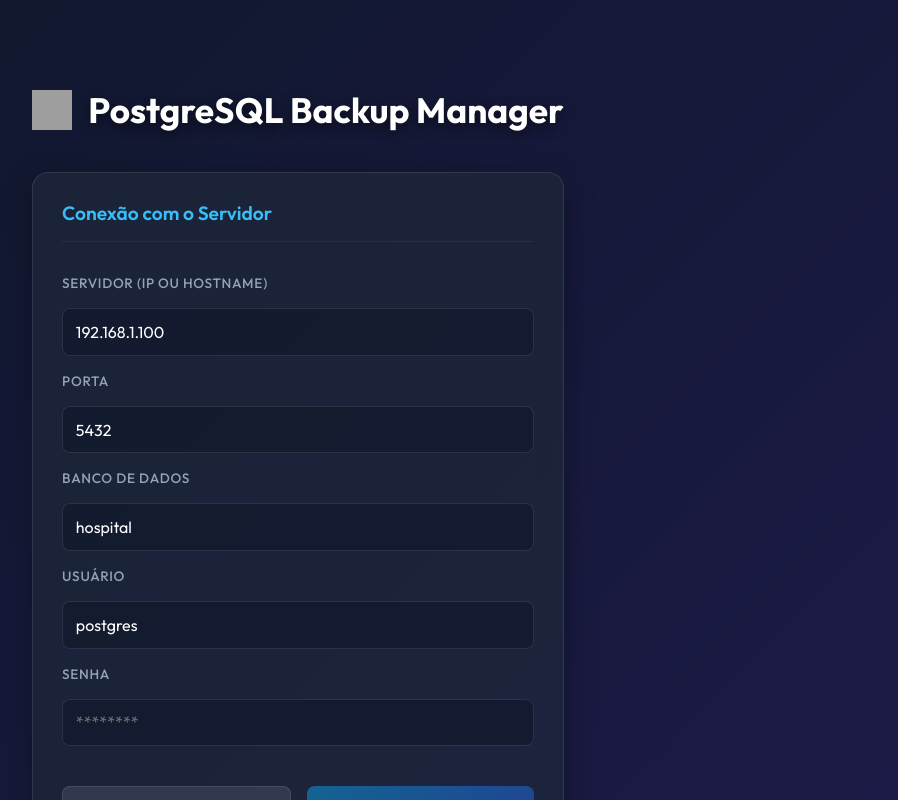
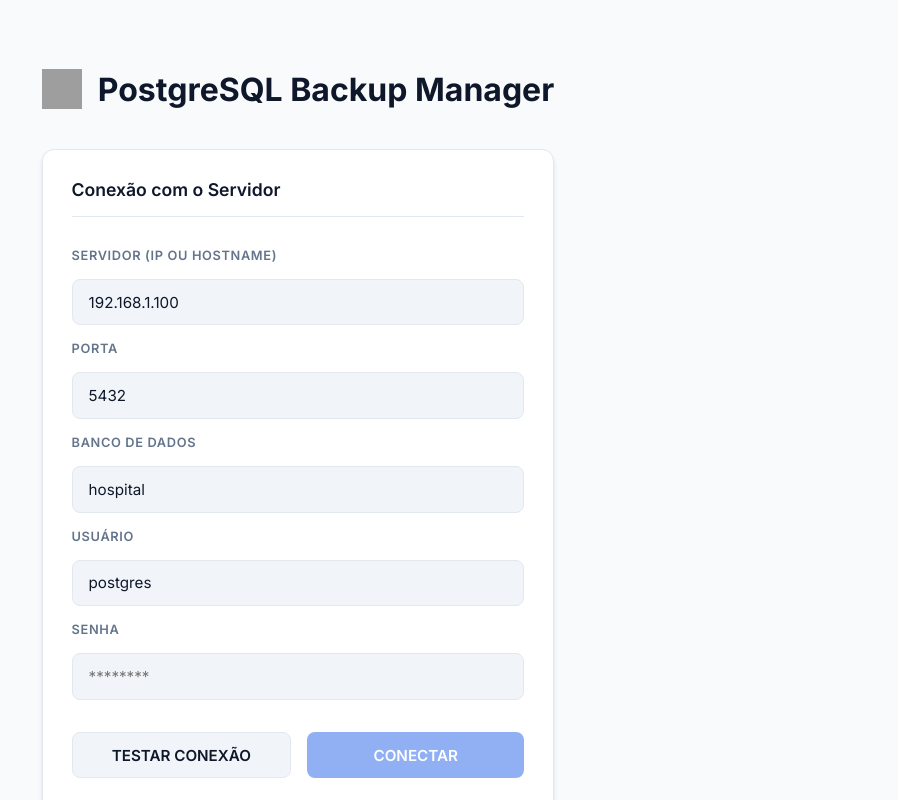
Before and after one commit to SrGumball/PostgreSQL-AUTOMATICO-, a React (Vite) app: page / in a window 1280 px wide. Shown: the top 800 px of the page, without its empty margins (342-1240 px from the left). Built offline with nearby package versions, Linux system fonts and the light colour scheme; grey boxes are pictures that could not be loaded.

Commit message:
style: apply premium clean Light Mode theme

```diff
--- a/src/App.tsx
+++ b/src/App.tsx
@@ -297,10 +297,10 @@
             <div style={{ width: '100%', height: 160 }}>
               <ResponsiveContainer width="100%" height="100%">
                 <AreaChart data={chartData} margin={{ top: 10, right: 10, left: -20, bottom: 0 }}>
-                  <XAxis dataKey="day" stroke="#a6adc8" fontSize={12} tickLine={false} axisLine={false} />
-                  <YAxis stroke="#a6adc8" fontSize={12} tickLine={false} axisLine={false} />
-                  <Tooltip contentStyle={{ backgroundColor: '#181825', border: '1px solid #45475a', borderRadius: '8px' }} />
-                  <Area type="monotone" dataKey="size" name="Tamanho (MB)" stroke="#89b4fa" fill="#89b4fa" fillOpacity={0.3} />
+                  <XAxis dataKey="day" stroke="#64748b" fontSize={12} tickLine={false} axisLine={false} />
+                  <YAxis stroke="#64748b" fontSize={12} tickLine={false} axisLine={false} />
+                  <Tooltip contentStyle={{ backgroundColor: '#ffffff', border: '1px solid #e2e8f0', borderRadius: '8px', color: '#0f172a' }} />
+                  <Area type="monotone" dataKey="size" name="Tamanho (MB)" stroke="#2563eb" fill="#3b82f6" fillOpacity={0.2} />
                 </AreaChart>
               </ResponsiveContainer>
             </div>
--- a/src/index.css
+++ b/src/index.css
@@ -1,8 +1,18 @@
-@import url('https://fonts.googleapis.com/css2?family=Outfit:wght@300;400;500;600;700&display=swap');
+@import url('https://fonts.googleapis.com/css2?family=Inter:wght@400;500;600;700&display=swap');
 
 :root {
-  font-family: 'Outfit', sans-serif;
-  color: #e2e8f0;
+  font-family: 'Inter', sans-serif;
+  color: #1e293b;
+  --bg-color: #f8fafc;
+  --card-bg: #ffffff;
+  --card-border: #e2e8f0;
+  --accent-primary: #2563eb;
+  --accent-hover: #1d4ed8;
+  --text-main: #0f172a;
+  --text-dim: #64748b;
+  --shadow-sm: 0 1px 2px 0 rgb(0 0 0 / 0.05);
+  --shadow-md: 0 4px 6px -1px rgb(0 0 0 / 0.1), 0 2px 4px -2px rgb(0 0 0 / 0.1);
+  --shadow-lg: 0 10px 15px -3px rgb(0 0 0 / 0.1), 0 4px 6px -4px rgb(0 0 0 / 0.1);
 }
 
 * { box-sizing: border-box; }
@@ -10,7 +20,7 @@
 body {
   margin: 0;
   padding: 0;
-  background: linear-gradient(135deg, #0f172a 0%, #1e1b4b 100%);
+  background: var(--bg-color);
   min-height: 100vh;
   display: flex;
   justify-content: center;
@@ -22,17 +32,16 @@
   width: 100%;
   max-width: 1100px;
   padding: 2rem;
-  margin-top: 2rem;
+  margin-top: 1rem;
   margin-bottom: 2rem;
 }
 
 .title {
   text-align: center;
-  color: #ffffff;
+  color: var(--text-main);
   margin-bottom: 2.5rem;
   font-weight: 700;
-  font-size: 2.2rem;
-  text-shadow: 0 4px 12px rgba(0,0,0,0.5);
+  font-size: 2rem;
   display: flex;
   align-items: center;
   justify-content: center;
@@ -42,17 +51,15 @@
 .dashboard-grid {
   display: grid;
   grid-template-columns: 1fr 1.2fr;
-  gap: 2rem;
+  gap: 1.5rem;
 }
 
 .card {
-  background: rgba(30, 41, 59, 0.7);
-  backdrop-filter: blur(12px);
-  -webkit-backdrop-filter: blur(12px);
-  border: 1px solid rgba(255, 255, 255, 0.1);
+  background: var(--card-bg);
+  border: 1px solid var(--card-border);
   padding: 1.8rem;
-  border-radius: 16px;
-  box-shadow: 0 8px 32px 0 rgba(0, 0, 0, 0.3);
+  border-radius: 12px;
+  box-shadow: var(--shadow-md);
   display: flex;
   flex-direction: column;
   gap: 1rem;
@@ -60,56 +67,45 @@
 
 .card h2 {
   margin-top: 0;
-  font-size: 1.2rem;
-  border-bottom: 1px solid rgba(255,255,255,0.05);
+  font-size: 1.1rem;
+  border-bottom: 1px solid var(--card-border);
   padding-bottom: 1rem;
-  color: #38bdf8;
+  color: var(--text-main);
   font-weight: 600;
   display: flex;
   align-items: center;
 }
 
 label {
-  font-weight: 500;
-  font-size: 0.85rem;
-  color: #94a3b8;
+  font-weight: 600;
+  font-size: 0.8rem;
+  color: var(--text-dim);
   text-transform: uppercase;
   letter-spacing: 0.05em;
 }
 
 input, .schedule-select {
-  padding: 0.8rem;
-  border: 1px solid rgba(255,255,255,0.1);
+  padding: 0.8rem 1rem;
+  border: 1px solid var(--card-border);
   border-radius: 8px;
-  background: rgba(15, 23, 42, 0.6);
-  color: #ffffff;
-  font-size: 1rem;
-  transition: all 0.3s ease;
-  font-family: 'Outfit', sans-serif;
-}
-
-/* Força estilo no Linux/WebKit para o Select não ficar branco */
-.schedule-select {
-  background-color: rgba(255, 255, 255, 0.9) !important;
-  color: #000000 !important;
-  font-weight: 500;
-}
-
-.schedule-select option {
-  background-color: #ffffff !important;
-  color: #000000 !important;
+  background: #f1f5f9;
+  color: var(--text-main);
+  font-size: 0.95rem;
+  transition: all 0.2s ease;
+  font-family: 'Inter', sans-serif;
 }
 
 input:focus, .schedule-select:focus {
   outline: none;
-  border-color: #38bdf8;
-  box-shadow: 0 0 0 3px rgba(56, 189, 248, 0.2);
+  border-color: var(--accent-primary);
+  background: #ffffff;
+  box-shadow: 0 0 0 3px rgba(37, 99, 235, 0.1);
 }
 
 .buttons {
   display: flex;
   gap: 1rem;
-  margin-top: 1.5rem;
+  margin-top: 1rem;
 }
 
 button {
@@ -120,45 +116,45 @@
   font-weight: 600;
   cursor: pointer;
   transition: all 0.2s ease;
-  font-size: 1rem;
-  font-family: 'Outfit', sans-serif;
+  font-size: 0.95rem;
+  font-family: 'Inter', sans-serif;
 }
 
-button:hover { transform: translateY(-2px); box-shadow: 0 4px 12px rgba(0,0,0,0.2); }
+button:hover { transform: translateY(-1px); box-shadow: var(--shadow-sm); }
 button:active { transform: translateY(0); }
 button:disabled { opacity: 0.5; cursor: not-allowed; transform: none; box-shadow: none; }
 
 .btn-test {
-  background: rgba(255,255,255,0.1);
-  color: #ffffff;
-  border: 1px solid rgba(255,255,255,0.1);
+  background: #f1f5f9;
+  color: var(--text-main);
+  border: 1px solid var(--card-border);
 }
-.btn-test:hover { background: rgba(255,255,255,0.2); }
+.btn-test:hover { background: #e2e8f0; }
 
 .btn-connect {
-  background: linear-gradient(135deg, #0ea5e9 0%, #2563eb 100%);
+  background: var(--accent-primary);
   color: #ffffff;
-  box-shadow: 0 4px 15px rgba(37, 99, 235, 0.4);
+  box-shadow: var(--shadow-sm);
 }
 .btn-connect:hover {
-  background: linear-gradient(135deg, #38bdf8 0%, #3b82f6 100%);
+  background: var(--accent-hover);
 }
 
 .status-box {
-  margin-top: 1rem;
+  margin-top: 0.5rem;
   padding: 1rem;
   border-radius: 8px;
-  background: rgba(15, 23, 42, 0.6);
-  border: 1px solid rgba(255,255,255,0.1);
+  background: #f8fafc;
+  border: 1px solid var(--card-border);
   font-weight: 500;
   text-align: center;
-  font-size: 1rem;
+  font-size: 0.95rem;
+  color: var(--text-dim);
 }
 .status-box.on {
   border-color: #10b981;
-  color: #34d399;
-  background: rgba(16, 185, 129, 0.1);
-  box-shadow: 0 0 15px rgba(16, 185, 129, 0.1);
+  color: #059669;
+  background: #ecfdf5;
 }
 
 .path-selector {
@@ -167,20 +163,20 @@
 }
 .path-selector input {
   flex: 1;
-  background: rgba(15, 23, 42, 0.4);
   cursor: not-allowed;
-  color: #94a3b8;
+  background: #f1f5f9;
+  color: var(--text-dim);
 }
 .btn-folder {
   flex: 0;
-  background: #f1f5f9;
-  color: #0f172a;
+  background: #e2e8f0;
+  color: var(--text-main);
 }
-.btn-folder:hover { background: #ffffff; }
+.btn-folder:hover { background: #cbd5e1; }
 
 .logs-container {
-  background: rgba(15, 23, 42, 0.6);
-  border: 1px solid rgba(255,255,255,0.05);
+  background: #f8fafc;
+  border: 1px solid var(--card-border);
   border-radius: 8px;
   padding: 1rem;
   height: 160px;
@@ -193,33 +189,33 @@
 }
 
 .log-line {
-  color: #cbd5e1;
+  color: var(--text-dim);
   line-height: 1.5;
-  border-bottom: 1px solid rgba(255,255,255,0.02);
+  border-bottom: 1px solid #e2e8f0;
   padding-bottom: 4px;
 }
-.log-line.success { color: #34d399; }
-.log-line.error { color: #f87171; }
-.log-line.info { color: #38bdf8; }
+.log-line.success { color: #059669; }
+.log-line.error { color: #dc2626; }
+.log-line.info { color: var(--accent-primary); }
 
 ::-webkit-scrollbar { width: 8px; }
-::-webkit-scrollbar-track { background: rgba(0,0,0,0.1); border-radius: 4px; }
-::-webkit-scrollbar-thumb { background: rgba(255,255,255,0.2); border-radius: 4px; }
-::-webkit-scrollbar-thumb:hover { background: rgba(255,255,255,0.3); }
+::-webkit-scrollbar-track { background: #f1f5f9; border-radius: 4px; }
+::-webkit-scrollbar-thumb { background: #cbd5e1; border-radius: 4px; }
+::-webkit-scrollbar-thumb:hover { background: #94a3b8; }
 
 .table-badge {
-  background: rgba(56, 189, 248, 0.1);
-  padding: 0.5rem 1rem;
+  background: #eff6ff;
+  padding: 0.4rem 0.8rem;
   border-radius: 20px;
   font-size: 0.85rem;
-  color: #38bdf8;
-  border: 1px solid rgba(56, 189, 248, 0.3);
+  color: var(--accent-primary);
+  border: 1px solid #bfdbfe;
   font-weight: 500;
   transition: all 0.2s;
 }
 .table-badge:hover {
-  background: rgba(56, 189, 248, 0.2);
-  transform: translateY(-1px);
+  background: #dbeafe;
+  border-color: #93c5fd;
   cursor: pointer;
 }
 
@@ -230,22 +226,22 @@
   left: 0;
   width: 100vw;
   height: 100vh;
-  background: rgba(0, 0, 0, 0.6);
-  backdrop-filter: blur(8px);
+  background: rgba(15, 23, 42, 0.4);
+  backdrop-filter: blur(4px);
   display: flex;
   justify-content: center;
   align-items: center;
   z-index: 9999;
 }
 .modal-content {
-  background: rgba(30, 41, 59, 0.95);
-  border: 1px solid rgba(255, 255, 255, 0.15);
+  background: var(--card-bg);
+  border: 1px solid var(--card-border);
   padding: 2rem;
   border-radius: 16px;
   width: 90%;
-  max-width: 800px;
+  max-width: 900px;
   max-height: 85vh;
-  box-shadow: 0 10px 40px rgba(0,0,0,0.5);
+  box-shadow: var(--shadow-lg);
   display: flex;
   flex-direction: column;
 }
@@ -253,57 +249,56 @@
   display: flex;
   justify-content: space-between;
   align-items: center;
-  border-bottom: 1px solid rgba(255, 255, 255, 0.1);
+  border-bottom: 1px solid var(--card-border);
   padding-bottom: 1rem;
-  margin-bottom: 1rem;
+  margin-bottom: 1.5rem;
 }
 .modal-header h3 {
   margin: 0;
-  color: #38bdf8;
-  font-size: 1.4rem;
+  color: var(--text-main);
+  font-size: 1.3rem;
+  font-weight: 600;
 }
 .btn-close {
-  background: transparent;
-  color: #94a3b8;
+  background: #f1f5f9;
+  color: var(--text-dim);
   border: none;
-  font-size: 1.5rem;
+  font-size: 1.2rem;
   cursor: pointer;
-  padding: 0;
-  flex: none;
-  transition: color 0.2s;
+  padding: 0.2rem 0.6rem;
+  border-radius: 6px;
+  transition: all 0.2s;
 }
 .btn-close:hover {
-  color: #f87171;
-  background: transparent;
-  transform: none;
-  box-shadow: none;
+  color: #dc2626;
+  background: #fee2e2;
 }
 .table-preview {
   overflow: auto;
-  border: 1px solid rgba(255, 255, 255, 0.05);
+  border: 1px solid var(--card-border);
   border-radius: 8px;
-  background: rgba(15, 23, 42, 0.6);
+  background: #ffffff;
 }
 .table-preview table {
   width: 100%;
   border-collapse: collapse;
-  color: #e2e8f0;
+  color: var(--text-main);
   font-size: 0.9rem;
 }
 .table-preview th {
-  background: rgba(255, 255, 255, 0.05);
-  padding: 0.75rem;
+  background: #f8fafc;
+  padding: 0.8rem;
   text-align: left;
-  border-bottom: 1px solid rgba(255, 255, 255, 0.1);
+  border-bottom: 1px solid var(--card-border);
   font-weight: 600;
-  color: #38bdf8;
+  color: var(--text-dim);
   white-space: nowrap;
 }
 .table-preview td {
-  padding: 0.75rem;
-  border-bottom: 1px solid rgba(255, 255, 255, 0.05);
+  padding: 0.8rem;
+  border-bottom: 1px solid var(--card-border);
   white-space: nowrap;
 }
-.table-preview tr:hover {
-  background: rgba(255, 255, 255, 0.02);
+.table-preview tr:hover td {
+  background: #f1f5f9;
 }
```
